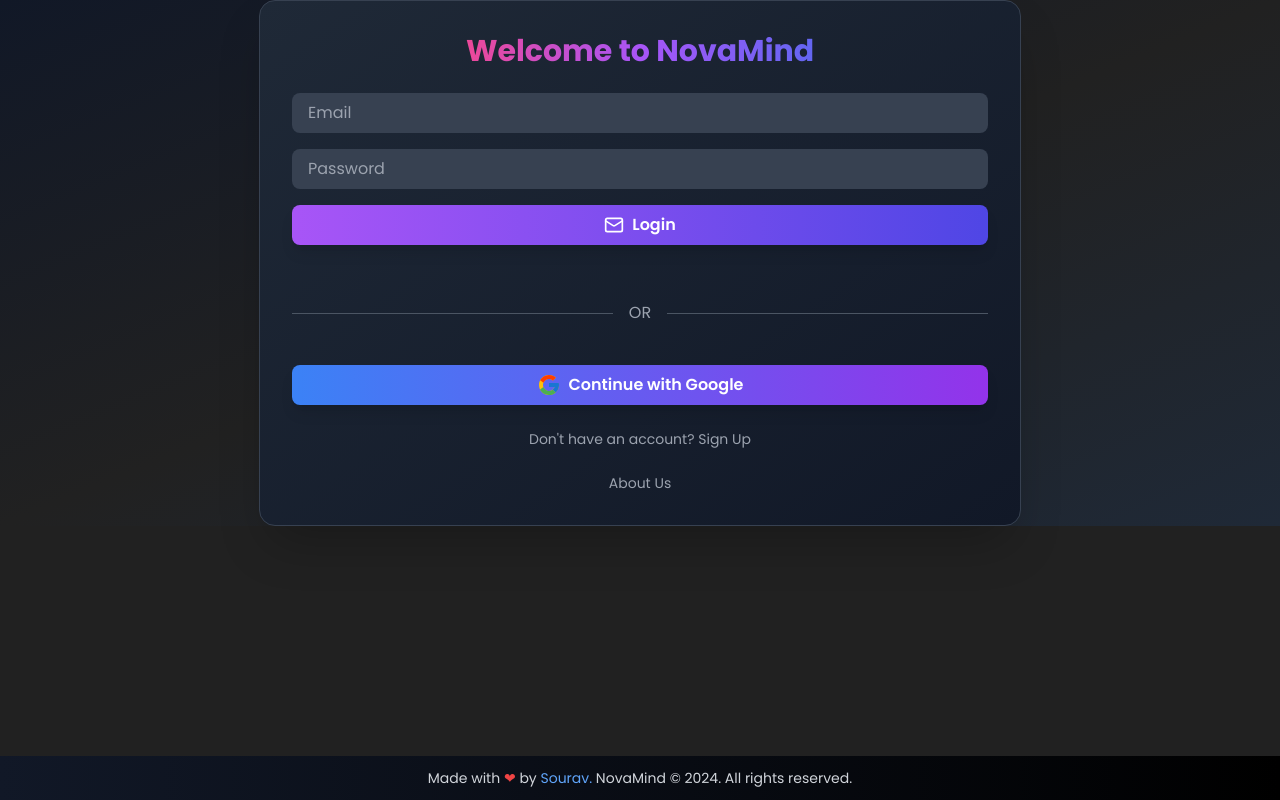
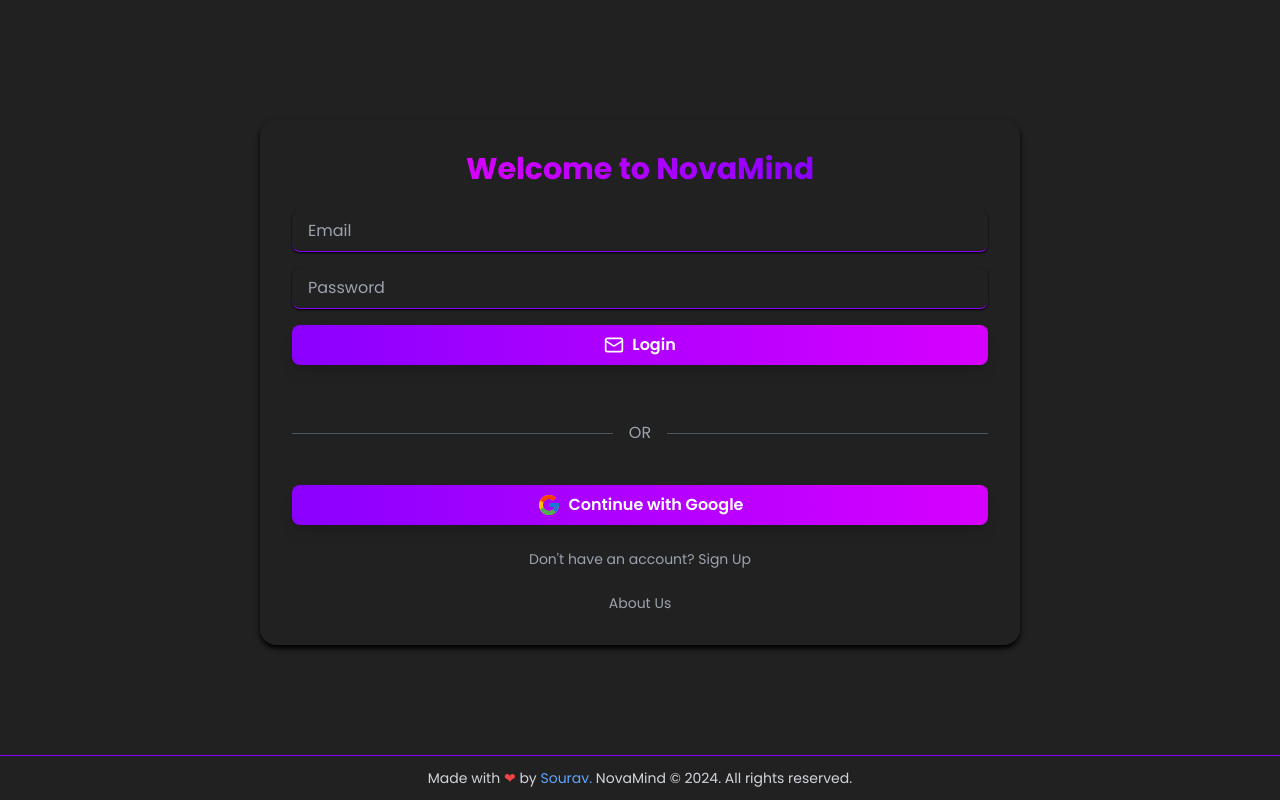
Before and after one commit to iamsouravkumar/NovaMind, a React (Vite) app: page /#/login in a window 1280 px wide. Built offline with nearby package versions, Linux system fonts and the light colour scheme; no server answers.

Commit message:
update color theme

```diff
--- a/src/components/AuthPage.jsx
+++ b/src/components/AuthPage.jsx
@@ -67,14 +67,14 @@ export default function AuthPage() {
     )
 
     return (
-        <div className="flex flex-col items-center justify-center h-full bg-gradient-to-br from-gray-900 via-[#212121] to-gray-800">
+        <div className="flex flex-col fixed top-0 bottom-9 left-0 right-0 items-center justify-center bg-[#212121] max-h-[100%]">
             {loading && <div className="fixed inset-0 flex items-center justify-center bg-black bg-opacity-50 z-50"><ImgLoader/></div>}
-            <motion.div className="flex flex-col items-center gap-6 p-8 bg-gradient-to-br from-gray-800 to-gray-900 rounded-2xl shadow-2xl border border-gray-700 max-md:w-[90%] max-md:p-4">
-                <motion.h2 className='text-3xl font-bold text-transparent bg-clip-text bg-gradient-to-r from-pink-500 via-purple-500 to-indigo-500 max-md:text-2xl'>Welcome to NovaMind</motion.h2>
+            <motion.div className="flex flex-col items-center gap-6 p-8 rounded-2xl shadow-md shadow-black max-md:w-[90%] max-md:p-4">
+                <motion.h2 className='text-3xl font-bold text-transparent bg-clip-text bg-gradient-to-r from-[#D700FF] to-[#8A00FF] max-md:text-2xl'>Welcome to NovaMind</motion.h2>
                 <form onSubmit={handleEmailAuth} className="w-full space-y-4 mb-4">
-                    <input type="email" placeholder="Email" value={formData.email} onChange={(e) => setFormData({ ...formData, email: e.target.value })} className="w-full px-4 py-2 bg-gray-700 text-white rounded-lg" required />
-                    <input type="password" placeholder="Password" value={formData.password} onChange={(e) => setFormData({ ...formData, password: e.target.value })} className="w-full px-4 py-2 bg-gray-700 text-white rounded-lg" required />
-                    <motion.button type="submit" disabled={loading} className="w-full flex items-center justify-center px-6 py-2 bg-gradient-to-r from-purple-500 to-indigo-600 text-white font-semibold rounded-lg shadow-lg transition-all duration-300 disabled:opacity-50">
+                    <input type="email" placeholder="Email" value={formData.email} onChange={(e) => setFormData({ ...formData, email: e.target.value })} className="w-full px-4 py-2 bg-transparent border-b border-[#8A00FF] shadow-sm shadow-black focus:outline-none focus:ring-1 focus:ring-[#D700FF] text-white rounded-lg" required />
+                    <input type="password" placeholder="Password" value={formData.password} onChange={(e) => setFormData({ ...formData, password: e.target.value })} className="w-full px-4 py-2 bg-transparent border-b border-[#8A00FF] shadow-sm shadow-black focus:outline-none focus:ring-1 focus:ring-[#D700FF] text-white rounded-lg" required />
+                    <motion.button type="submit" disabled={loading} className="w-full flex items-center justify-center px-6 py-2 bg-gradient-to-r from-[#8A00FF] to-[#D700FF] text-white font-semibold rounded-lg shadow-lg transition-all duration-300 disabled:opacity-50">
                         <Mail className="mr-2 h-5 w-5" />
                         {loading ? 'Processing...' : (isSignUp ? 'Sign Up' : 'Login')}
                     </motion.button>
@@ -84,7 +84,7 @@ export default function AuthPage() {
                     <span className="px-4 text-gray-400">OR</span>
                     <div className="flex-1 border-t border-gray-600"></div>
                 </div>
-                <motion.button onClick={handleGoogleLogin} className="w-full flex items-center justify-center px-6 py-2 bg-gradient-to-r from-blue-500 to-purple-600 text-white font-semibold rounded-lg shadow-lg transition-all duration-300">
+                <motion.button onClick={handleGoogleLogin} className="w-full flex items-center justify-center px-6 py-2 bg-gradient-to-r from-[#8A00FF] to-[#D700FF] text-white font-semibold rounded-lg shadow-lg transition-all duration-300">
                     <FcGoogle className="mr-2 h-6 w-6" />
                     Continue with Google
                 </motion.button>
@@ -93,7 +93,7 @@ export default function AuthPage() {
                 </button>
                 <button onClick={() => navigate('/about')} className="text-sm text-gray-400 hover:text-white transition-colors">About Us</button>
             </motion.div>
-            <motion.footer className='fixed bottom-0 w-full p-3 bg-gradient-to-r from-gray-900 to-black max-md:p-1'>
+            <motion.footer className='fixed bottom-0 w-full p-3 border-t border-[#8A00FF] bg-[#212121] max-md:p-1'>
                 <p className='text-center text-sm text-gray-300 max-md:text-xs'>Made with <span className='text-red-500'>&#10084;</span> by <a href="https://github.com/iamsouravkumar" referrerPolicy="no-referrer" target="_blank" className='text-blue-400 hover:underline'>Sourav.</a> NovaMind &copy; 2024. All rights reserved.</p>
             </motion.footer>
         </div>
--- a/src/components/PredefinedPrompts.jsx
+++ b/src/components/PredefinedPrompts.jsx
@@ -55,7 +55,7 @@ export default function PredefinedPrompts({ onPromptSelect }) {
               key={index}
               variants={itemVariants}
               onClick={() => onPromptSelect(prompt.prompt)}
-              className="flex flex-col items-center justify-center p-2 bg-gray-800 rounded-lg transition-colors duration-200 focus:outline-none focus:ring-2 focus:ring-blue-500 w-[calc(25%-0.5rem)] md:w-auto"
+              className="flex flex-col items-center justify-center p-2 bg-gray-800 rounded-lg transition-colors duration-200 focus:outline-none focus:ring-2 focus:ring-black w-[calc(25%-0.5rem)] md:w-auto"
               whileHover={{ scale: 1.05, backgroundColor: '#374151' }}
               whileTap={{ scale: 0.95 }}
             >
@@ -68,7 +68,7 @@ export default function PredefinedPrompts({ onPromptSelect }) {
                   alt={prompt.text}
                   className="w-full h-full object-cover rounded md:hidden"
                 /> */}
-                <prompt.icon className="w-6 h-6 text-blue-400 absolute top-1/2 left-1/2 transform -translate-x-1/2 -translate-y-1/2  "/>
+                <prompt.icon className="w-6 h-6 text-[#D700FF] absolute top-1/2 left-1/2 transform -translate-x-1/2 -translate-y-1/2  "/>
               </motion.div>
               <span className="text-xs text-gray-300 whitespace-nowrap">{prompt.text}</span>
             </motion.button>
--- a/src/components/Sidebar.jsx
+++ b/src/components/Sidebar.jsx
@@ -268,7 +268,7 @@ const Sidebar = ({ onToggle }) => {
             <div className="px-3 py-2 border-b border-gray-700 flex justify-between items-center">
               <div className="flex items-center space-x-2">
                 <img src={starLogo} alt="NovaMind Logo" className="h-6 w-6" />
-                <h1 className="text-lg font-bold transition-all duration-200 ease-in-out"><a href="https://iamsouravkumar.github.io/lowcodeGPT/" className="text-gray-100 hover:underline letter-spacing-1">NovaMind</a></h1>
+                <h1 className="text-xl max-md:text-lg font-semibold transition-all duration-200 ease-in-out"><a href="https://iamsouravkumar.github.io/NovaMind/" className="text-gray-100 hover:underline tracking-wider">NovaMind</a></h1>
               </div>
               <button
                 onClick={toggleSidebar}
--- a/src/components/UserAvatar.jsx
+++ b/src/components/UserAvatar.jsx
@@ -57,7 +57,7 @@ const UserAvatar = () => {
           <img
             src={user.photoURL}
             alt={user.displayName || 'User'}
-            className="w-8 h-8 rounded-full border-2 border-purple-500"
+            className="w-8 h-8 rounded-full border-[1px] border-[#D700FF] object-cover"
           />
         ) : (
           <div className="w-8 h-8 rounded-full bg-gradient-to-r from-purple-500 to-indigo-500 flex items-center justify-center text-white">
--- a/vite.config.js
+++ b/vite.config.js
@@ -18,5 +18,5 @@ export default defineConfig({
       "@": path.resolve(__dirname, "./src"),
     },
   },
-  base: "/lowcodeGPT/"
+  base: "/NovaMind/"
 })
```
Also changed, not shown: src/components/About.jsx (+10 -9 lines).
